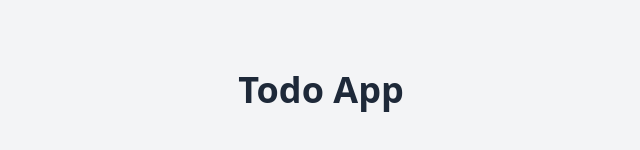
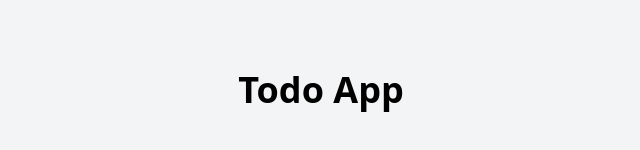
Before and after one commit to andre000/todo-react, a React (Vite) app: page / in a window 1280 px wide. Shown: the part 310-460 px from the top of the page, without its empty margins (319-959 px from the left). Built offline with nearby package versions, Linux system fonts and the light colour scheme.

Commit message:
fix: remove hardcoded text color from Title component for better styling flexibility

```diff
--- a/src/components/Title/Title.tsx
+++ b/src/components/Title/Title.tsx
@@ -17,7 +17,7 @@ export const Title: React.FC<TitleProps>  = ({ children, level = 1, className, .
   const Tag = `h${level}` as `h1` | `h2` | `h3` | `h4`;
 
   return (
-    <Tag className={clsx(`text-gray-800 font-sans font-bold`, sizes[level], className)} {...rest}>
+    <Tag className={clsx(`font-sans font-bold`, sizes[level], className)} {...rest}>
       {children}
     </Tag>
   );
```
